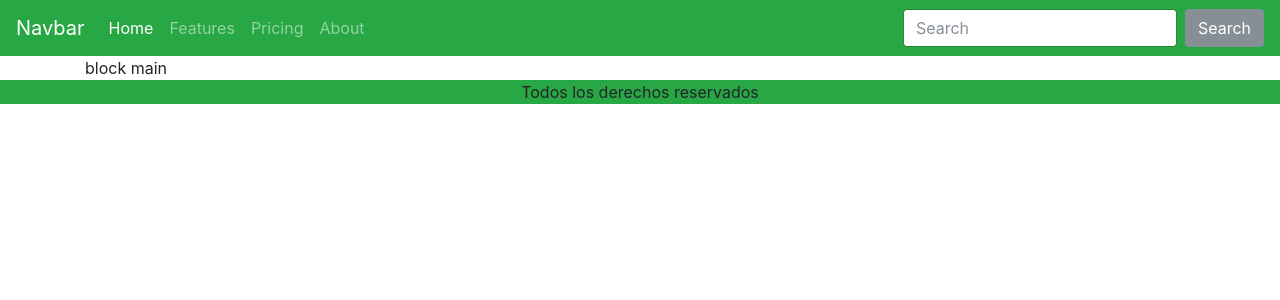
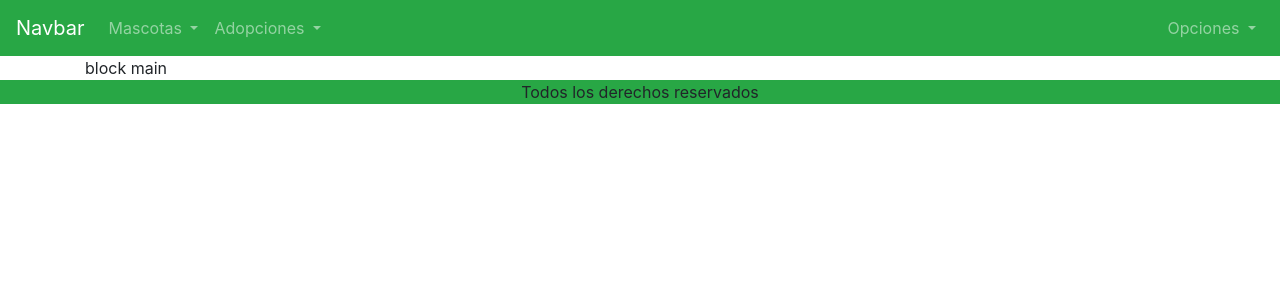
Before and after one commit to johan50693/DjangoTuto, a Django app: page /mascota/ in a window 1280 px wide. Shown: the top 300 px of the page. Run offline with Django 3.2, Linux system fonts and the light colour scheme; parts of the project's set-up code (start-up, migrations or seed data) failed here and were passed over; some libraries are stand-ins or nearby versions.

Commit message:
Fin del tutorial

```diff
--- a/myapps/mascota/urls.py
+++ b/myapps/mascota/urls.py
@@ -1,17 +1,18 @@
 
 from django.conf.urls import url
 
-from myapps.mascota.views import index, mascota_view, mascota_list, mascota_edit, mascota_delete, MascotaList, MascotaCreate, MascotaUpdate, MascotaDelete
+from myapps.mascota.views import listado, index, mascota_view, mascota_list, mascota_edit, mascota_delete, MascotaList, MascotaCreate, MascotaUpdate, MascotaDelete
 from django.contrib.auth.decorators import login_required
 
 urlpatterns = [
     url(r'^$', index, name='index'),
     # url(r'^nuevo$', mascota_view, name='mascota_crear'),
     url(r'^nuevo$', login_required(MascotaCreate.as_view()), name='mascota_crear'),
-    url(r'^listar$', login_required(MascotaList.as_view()), name='mascota_listar'),
+    url(r'^listar', login_required(MascotaList.as_view()), name='mascota_listar'),
     # url(r'^listar$', mascota_list, name='mascota_listar'),
     url(r'^editar/(?P<pk>\d+)/$', login_required(MascotaUpdate.as_view()), name='mascota_editar'),
     # url(r'^editar/(?P<id_mascota>\d+)/$', mascota_edit, name='mascota_editar'),
     url(r'^eliminar/(?P<pk>\d+)/$', login_required(MascotaDelete.as_view()), name='mascota_eliminar'),
     # url(r'^eliminar/(?P<id_mascota>\d+)/$', mascota_delete, name='mascota_eliminar'),
+    url(r'^listado$', listado, name="listado"),
 ]
--- a/myapps/mascota/views.py
+++ b/myapps/mascota/views.py
@@ -1,6 +1,7 @@
 # -*- coding: utf-8 -*-
 from __future__ import unicode_literals
 from django.http import HttpResponse
+from django.core import serializers
 
 from django.shortcuts import render, redirect
 from django.views.generic import ListView, CreateView, UpdateView, DeleteView
@@ -10,6 +11,10 @@ from myapps.mascota.forms import MascotaForm
 from myapps.mascota.models import Mascota
 
 # Create your views here.
+
+def listado(request):
+	lista= serializers.serialize('json',Mascota.objects.all(),fields=['nombre', 'sexo', 'edad_aproximada'])
+	return HttpResponse(lista, content_type='application/json')
 
 def index(request):
 	return render(request,"mascota/index.html")
@@ -50,6 +55,7 @@ def mascota_delete(request, id_mascota):
 class MascotaList(ListView):
 	model= Mascota
 	template_name= 'mascota/mascota_list.html'
+	paginate_by= 2
 
 class MascotaCreate(CreateView):
 	model= Mascota
--- a/refugio/settings.py
+++ b/refugio/settings.py
@@ -130,6 +130,7 @@ STATIC_URL = '/static/'
 STATICFILES_DIRS= (os.path.join(BASE_DIR,'static'),)
 
 LOGIN_REDIRECT_URL=reverse_lazy('adopcion:solicitud_listar')
+LOGOUT_REDIRECT_URL=reverse_lazy('login')
 
 
 # EMAIL_USE_TLS = True
@@ -143,6 +144,6 @@ LOGIN_REDIRECT_URL=reverse_lazy('adopcion:solicitud_listar')
 EMAIL_USE_TLS = True
 EMAIL_HOST = 'smtp.gmail.com'
 EMAIL_PORT = 587
-EMAIL_HOST_USER = ''
-EMAIL_HOST_PASSWORD = ''
+EMAIL_HOST_USER = '' # Correo
+EMAIL_HOST_PASSWORD = '' # Clave
 EMAIL_BACKEND = 'django.core.mail.backends.smtp.EmailBackend'
--- a/refugio/urls.py
+++ b/refugio/urls.py
@@ -24,7 +24,8 @@ urlpatterns = [
     url(r'^adopcion/', include ('myapps.adopcion.urls',namespace="adopcion")),
     url(r'^usuario/', include ('myapps.usuario.urls',namespace="usuario")),
     url(r'^accounts/login/', login,{'template_name':'index.html'},name="login"),
-     url(r'^reset/password_reset$', password_reset,
+    url(r'^logout/', logout_then_login, name='logout'),
+    url(r'^reset/password_reset$', password_reset,
         {'template_name':'registration/password_reset_form.html',
         'email_template_name': 'registration/password_reset_email.html'},
         name='password_reset'),
--- a/templates/base/base.html
+++ b/templates/base/base.html
@@ -26,23 +26,44 @@
 
   <div class="collapse navbar-collapse" id="navbarColor01">
     <ul class="navbar-nav mr-auto">
-      <li class="nav-item active">
-        <a class="nav-link" href="#">Home <span class="sr-only">(current)</span></a>
+      <li class="nav-item dropdown">
+				<a class="nav-link dropdown-toggle" href="#" id="dropdownMenu1" role="button" data-toggle="dropdown" aria-haspopup="true" aria-expanded="false">
+					Mascotas
+				</a>
+				<div class="dropdown">
+					<div class="dropdown-menu" aria-labelledby="dropdownMenu1">
+						<a class="dropdown-item" href="{% url 'mascota:mascota_listar' %}">Listar</a>
+						<a class="dropdown-item" href="{% url 'mascota:mascota_crear' %}">Crear</a>
+					</div>
+				</div>
       </li>
-      <li class="nav-item">
-        <a class="nav-link" href="#">Features</a>
+      <li class="nav-item dropdown">
+					<a class="nav-link dropdown-toggle" href="#" id="dropdownMenu2" role="button" data-toggle="dropdown" aria-haspopup="true" aria-expanded="false">
+							Adopciones
+					</a>
+				<div class="dropdown">
+					<div class="dropdown-menu" aria-labelledby="dropdownMenu2">
+						<a class="dropdown-item" href="{% url 'adopcion:solicitud_listar' %}">Listar</a>
+						<a class="dropdown-item" href="{% url 'adopcion:solicitud_crear' %}">Crear</a>
+					</div>
+				</div>
       </li>
-      <li class="nav-item">
-        <a class="nav-link" href="#">Pricing</a>
-      </li>
-      <li class="nav-item">
-        <a class="nav-link" href="#">About</a>
-      </li>
-    </ul>
-    <form class="form-inline my-2 my-lg-0">
-      <input class="form-control mr-sm-2" placeholder="Search" type="text">
-      <button class="btn btn-secondary my-2 my-sm-0" type="submit">Search</button>
-    </form>
+
+		</ul>
+
+		<ul class="navbar-nav">
+				<li class="nav-item dropdown">
+						<a class="nav-link dropdown-toggle" href="#" id="dropdownMenu2" role="button" data-toggle="dropdown" aria-haspopup="true" aria-expanded="false">
+								Opciones
+						</a>
+					<div class="dropdown">
+						<div class="dropdown-menu" aria-labelledby="dropdownMenu2">
+							<a class="dropdown-item" href="{% url 'logout' %}">Salir</a>
+						</div>
+					</div>
+				</li>
+		</ul>
+
   </div>
 </nav>
 		{% endblock%}
```
Also changed, not shown: templates/mascota/mascota_list.html (+15 -0 lines), 4 other files.
